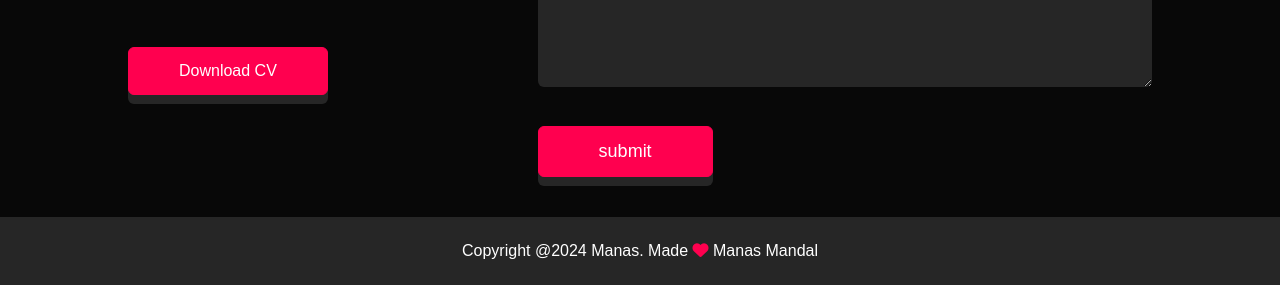
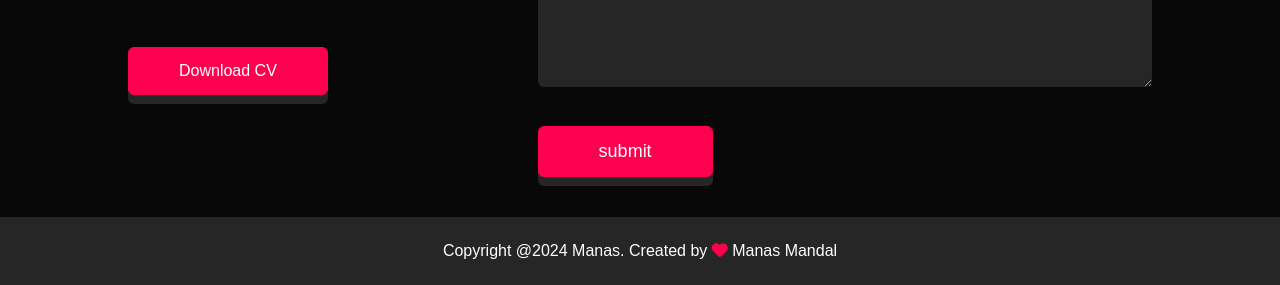
Before and after one commit to manaspr/portfolio-01, a plain HTML site: page index.html in a window 1280 px wide. Shown: the part 2947-3232 px from the top of the page. Drawn offline with Linux system fonts and the light colour scheme.

Commit message:
Update index.html
Little change with a footer section

```diff
--- a/index.html
+++ b/index.html
@@ -172,7 +172,7 @@
       </div>
     </div>
     <div class="copyright">
-      <p>Copyright @2024 Manas. Made <i class="fa-solid fa-heart"></i> Manas Mandal</p>
+      <p>Copyright @2024 Manas. Created by <i class="fa-solid fa-heart"></i> Manas Mandal</p>
     </div>
   </div>
   <script>
```
